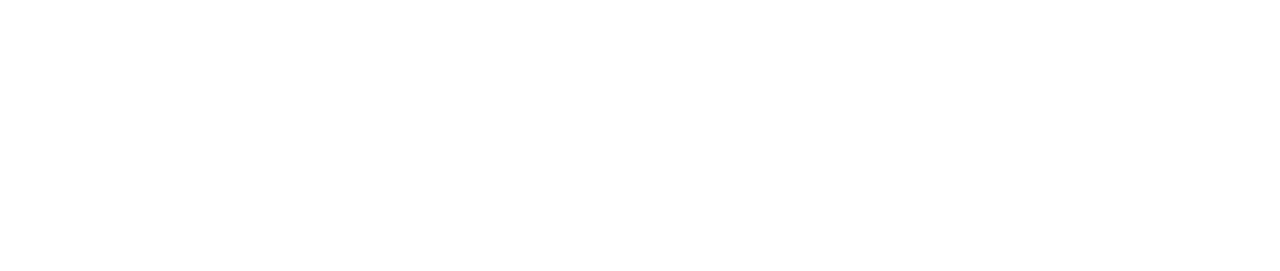
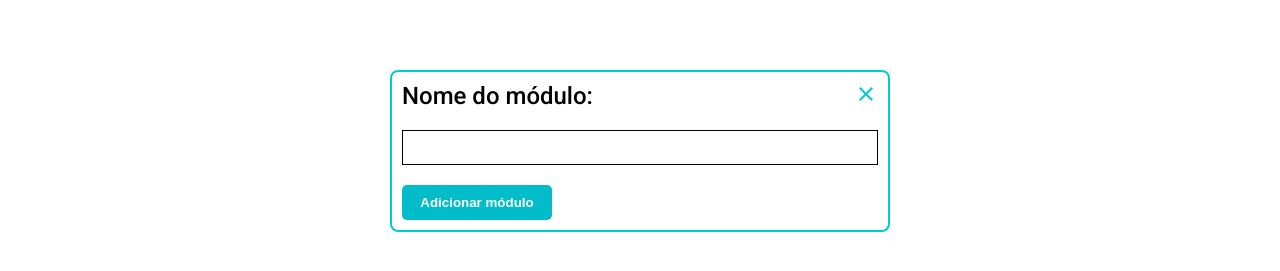
Before and after one commit to RodrigoSerrasqueiro/aprende-ja-dashboard, a React (Vite) app: page /new-module-or-lesson in a window 1280 px wide. Both pictures are taken after a click on the button "Adicionar". Shown: the part 249-520 px from the top of the page. Built offline with nearby package versions, Linux system fonts and the light colour scheme.

Commit message:
feat ( add module / lesson )

```diff
--- a/src/contexts/ApiContext.jsx
+++ b/src/contexts/ApiContext.jsx
@@ -104,6 +104,24 @@
     }
   };
 
+  const addModuleToCourse = async (courseID, moduleName) => {
+    const url = `http://localhost:4000/courses/new-module/${courseID}`
+    try {
+      const response = await api.post(url, { moduleName },
+        {
+          headers: {
+            'Content-Type': 'application/json'
+          }
+        });
+      if (response.status === 200) {
+        alert("Módulo adicionado ao curso!");
+      }
+    } catch (erro) {
+      console.log(erro)
+      alert("erro ao adicionar módulo")
+    }
+  }
+
   return (
     <ApiContext.Provider value={{
       uploadVideo,
@@ -117,6 +135,7 @@
       courses,
       closeModalNewCourse,
       addNewCourse,
+      addModuleToCourse,
       openModalNewCourse,
     }}>
       {children}
--- a/src/pages/Courses/NewModuleOrLesson/NewModuleOrLesson.jsx
+++ b/src/pages/Courses/NewModuleOrLesson/NewModuleOrLesson.jsx
@@ -1,7 +1,8 @@
 import { useContext, useEffect, useState } from "react";
 import { GlobalContext } from "../../../contexts/GlobalContext";
+import { ApiContext } from "../../../contexts/ApiContext";
 import axios from 'axios'
-import { CourseContent, CourseImage, CourseImageContainer, CourseModulesContainer, CourseName, ModulesContent, ModulesList, ModulesOptions, NewModuleOrLessonContainer, CheckModule, LessonsCounter, ModuleName, ModuleToolBar, ShowLessonsButton, ToolBar, LessonsContainer, ButtonsContainer, LessonToolBar, LessonName, ModuleNameContainer, LessonNameContainer, LessonButtonsContainer } from "./NewModuleOrLesson.style";
+import { CourseContent, CourseImage, CourseImageContainer, CourseModulesContainer, CourseName, ModulesContent, ModulesList, ModulesOptions, NewModuleOrLessonContainer, CheckModule, LessonsCounter, ModuleName, ModuleToolBar, ShowLessonsButton, ToolBar, LessonsContainer, ButtonsContainer, LessonToolBar, LessonName, ModuleNameContainer, LessonNameContainer, LessonButtonsContainer, NewModuleModal } from "./NewModuleOrLesson.style";
 import AddBoxIcon from '@mui/icons-material/AddBox';
 import MenuIcon from '@mui/icons-material/Menu';
 import KeyboardArrowDownIcon from '@mui/icons-material/KeyboardArrowDown';
@@ -9,13 +10,18 @@
 import AddCircleIcon from '@mui/icons-material/AddCircle';
 import EditIcon from '@mui/icons-material/Edit';
 import DeleteIcon from '@mui/icons-material/Delete';
+import CloseIcon from '@mui/icons-material/Close';
 
 function NewModuleOrLesson() {
 
   const { openMenu } = useContext(GlobalContext)
-
+  const { addModuleToCourse } = useContext(ApiContext)
+  const [moduleModalIsOpen, setModuleModalIsOpen] = useState(false)
   const [course, setCourse] = useState({})
   const [modules, setModules] = useState([])
+  const [moduleName, setModuleName] = useState("")
+  const [dataUpdated, setDataUpdated] = useState(false);
+
 
   async function load() {
     const courseID = sessionStorage.getItem("courseID");
@@ -38,7 +44,8 @@
 
   useEffect(() => {
     load()
-  }, [])
+    setDataUpdated(false)
+  }, [dataUpdated])
 
   const [moduleLessonsVisibility, setModuleLessonsVisibility] = useState({});
 
@@ -49,8 +56,26 @@
     }));
   };
 
+  const newModule = () => {
+    if (!moduleName) {
+      alert("De um nome ao novo módulo!")
+      return;
+    }
+    addModuleToCourse(course.courseID, moduleName)
+    setModuleModalIsOpen(false)
+    setDataUpdated(true)
+  }
+
   return (
     <NewModuleOrLessonContainer openmenu={openMenu ? "true" : "false"}>
+      <NewModuleModal isopen={moduleModalIsOpen ? "true" : "false"}>
+        <div>
+          <span>Nome do módulo:</span>
+          <CloseIcon onClick={() => setModuleModalIsOpen(false)} />
+        </div>
+        <input type="text" onChange={(e) => setModuleName(e.target.value)}></input>
+        <button onClick={newModule}>Adicionar módulo</button>
+      </NewModuleModal>
       <CourseContent>
 
         <CourseImageContainer>
@@ -62,7 +87,7 @@
           <ModulesContent>
             <ModulesOptions>
               <span>Módulos</span>
-              <button>
+              <button onClick={() => setModuleModalIsOpen(true)}>
                 <AddBoxIcon />
                 Adicionar
               </button>
--- a/src/pages/Courses/NewModuleOrLesson/NewModuleOrLesson.style.js
+++ b/src/pages/Courses/NewModuleOrLesson/NewModuleOrLesson.style.js
@@ -201,3 +201,60 @@
     cursor: pointer;
   }
 `;
+
+
+export const NewModuleModal = styled.div`
+  width: 500px;
+  display: ${({isopen}) => isopen === "true" ? "flex" : "none"};
+  flex-direction: column;
+  row-gap: 20px;
+  padding: 10px;
+  background-color: ${({theme}) => theme.primaryColor};
+  border-radius: 8px;
+  position: fixed;
+  z-index: 2;
+  top: 50vh;
+  left: 50vw;
+  transform: translate(-50%, -50%);
+  border: 2px solid ${({theme}) => theme.secondaryTextColor};
+
+  > div {
+    width: 100%;
+    display: flex;
+    justify-content: space-between;
+
+    > span {
+      font-size: 1.5rem;
+      font-weight: 500;
+    }
+    > svg {
+      color: ${({theme}) => theme.secondaryTextColor};
+      cursor: pointer;
+    }
+  }
+
+
+
+
+
+  > input {
+    width: 100%;
+    height: 35px;
+    border: 1px solid ${({theme}) => theme.primaryTextColor};
+  }
+
+  > button {
+    width: 150px;
+    height: 35px;
+    border-radius: 5px;
+    border: none;
+    outline: none;
+    cursor: pointer;
+    font-weight: bold;
+    background-color: ${({theme}) => theme.buttonColor};
+    color: white;
+    display: flex;
+    justify-content: center;
+    align-items: center;
+  }
+`;
```
